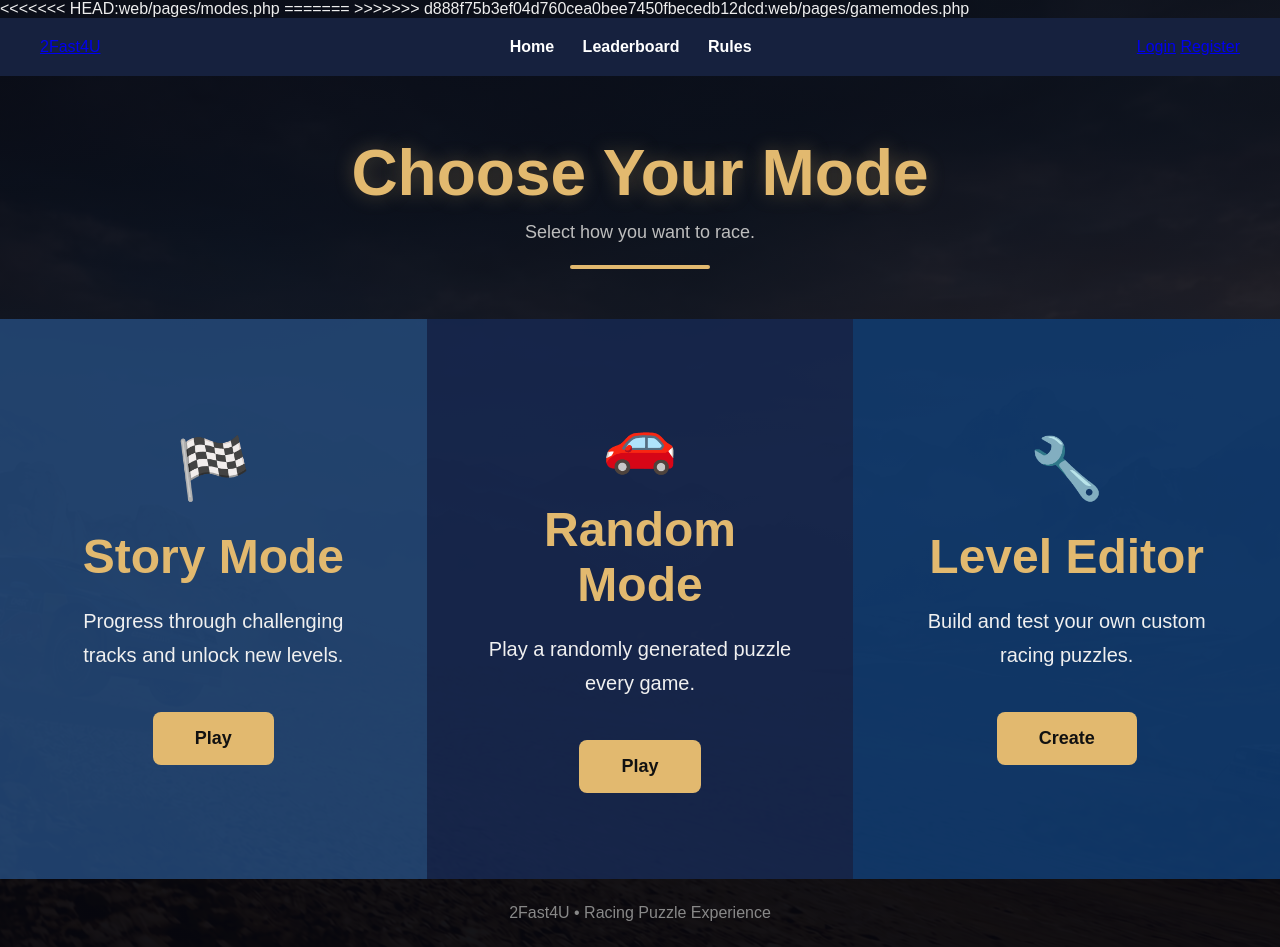
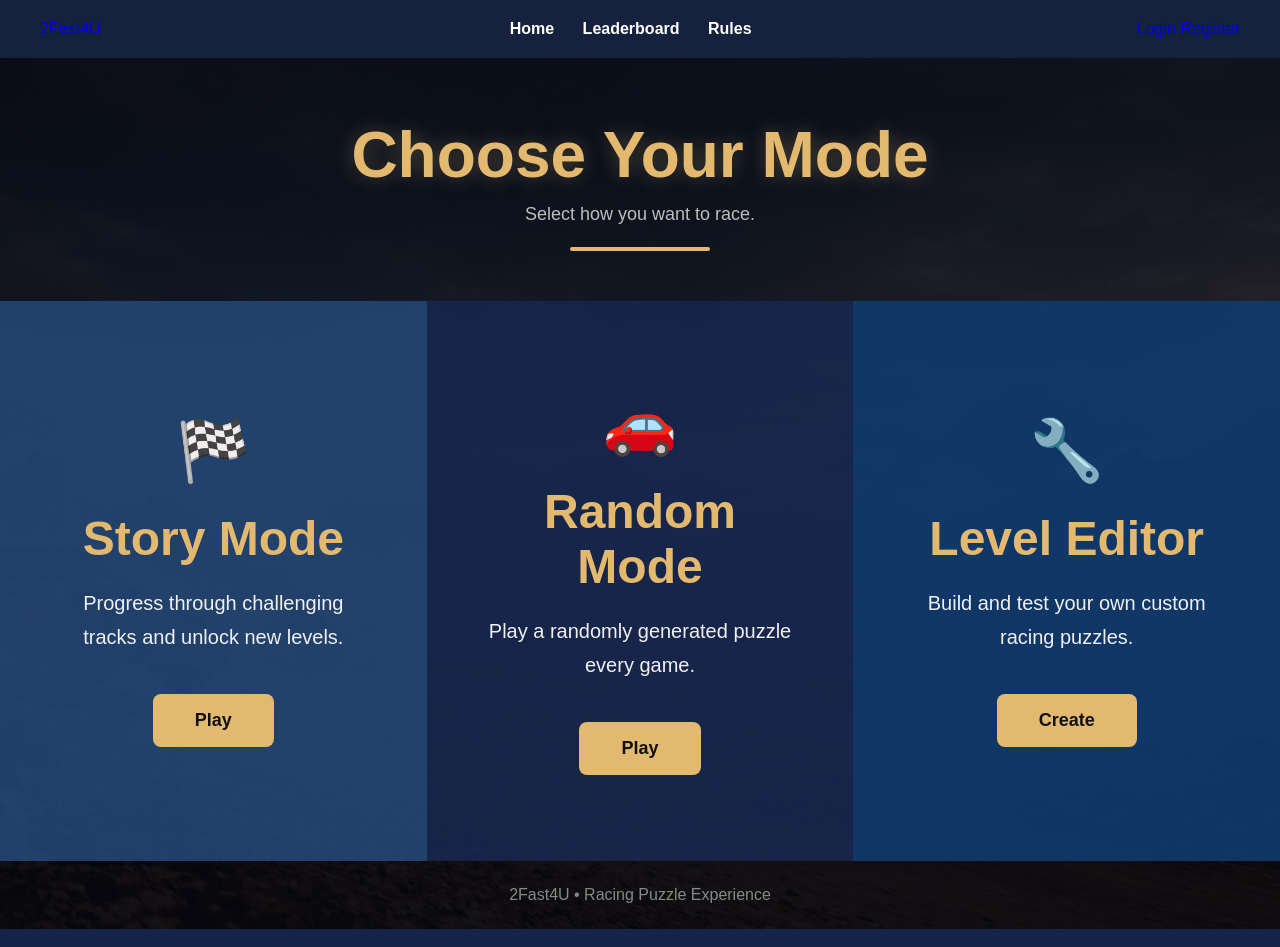
Before and after one commit to RobinLKK/2026-grp8-Clio2Tune, a PHP site: page /gamemodes.php in a window 1280 px wide. Run offline with PHP 8.4, Linux system fonts and the light colour scheme.

Commit message:
liaison index gamemodes

```diff
--- a/web/pages/gamemodes.php
+++ b/web/pages/gamemodes.php
@@ -5,13 +5,9 @@
     <meta charset="UTF-8">
     <meta name="viewport" content="width=device-width, initial-scale=1.0">
     <title>Game Modes - 2Fast4U</title>
-<<<<<<< HEAD:web/pages/modes.php
     <link href="https://fonts.googleapis.com/css2?family=Bebas+Neue&display=swap" rel="stylesheet">
-    <link rel="stylesheet" href="../css/modes.css">
-=======
 
     <link rel="stylesheet" href="../css/gamemodes.css">
->>>>>>> d888f75b3ef04d760cea0bee7450fbecedb12dcd:web/pages/gamemodes.php
     <link rel="icon" href="../media/ico-car.ico" type="image/x-icon">
 </head>
 
--- a/web/pages/index.php
+++ b/web/pages/index.php
@@ -34,7 +34,7 @@
     <main>
         <h2>Clio 2 Tuné</h2>
         <p>Allez vient jouer on est cool </p>
-        <a href="game.php" class="btn">Play</a>
+        <a href="gamemodes.php" class="btn">Play</a>
     </main>
 
     <div id="overlay" class="overlay">
```
